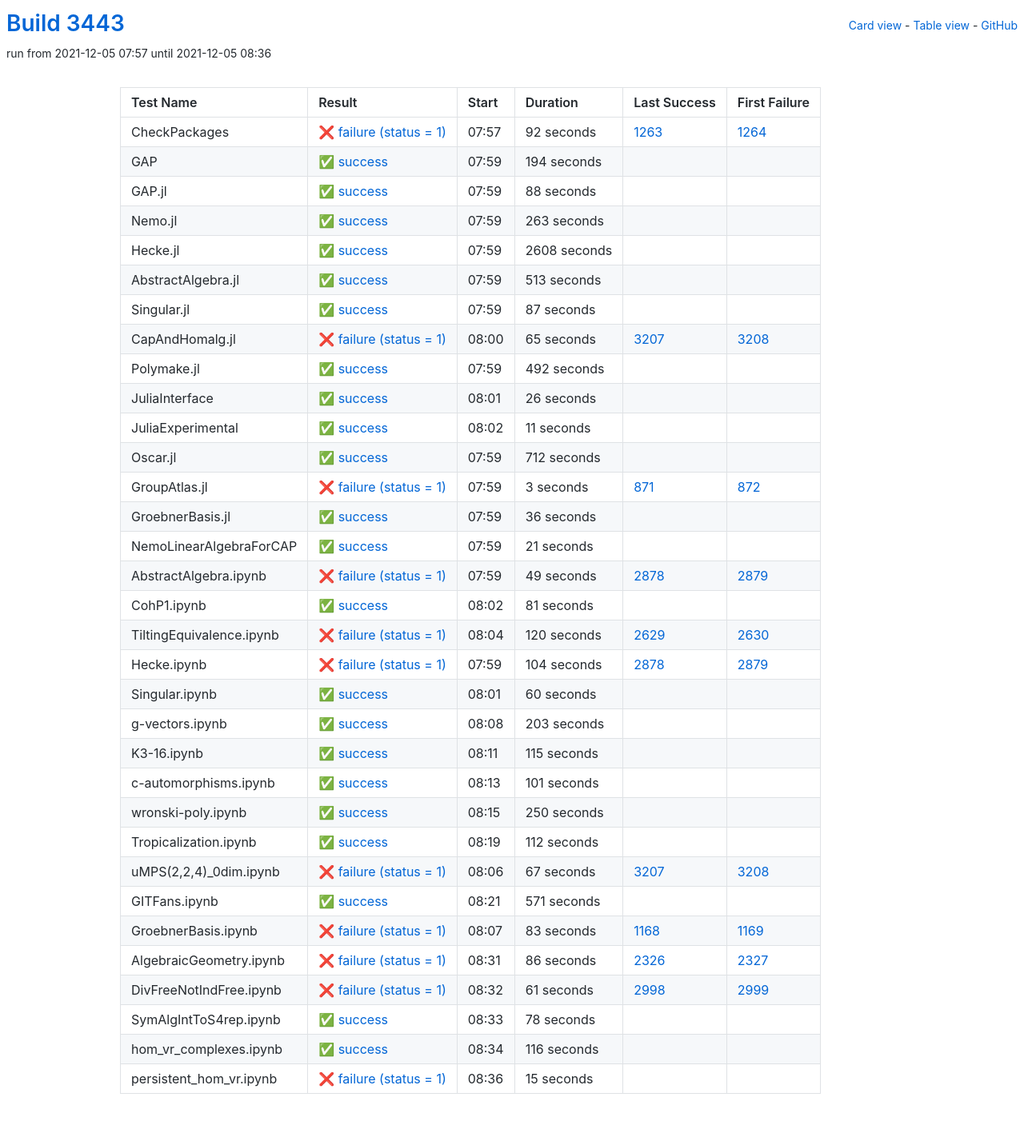
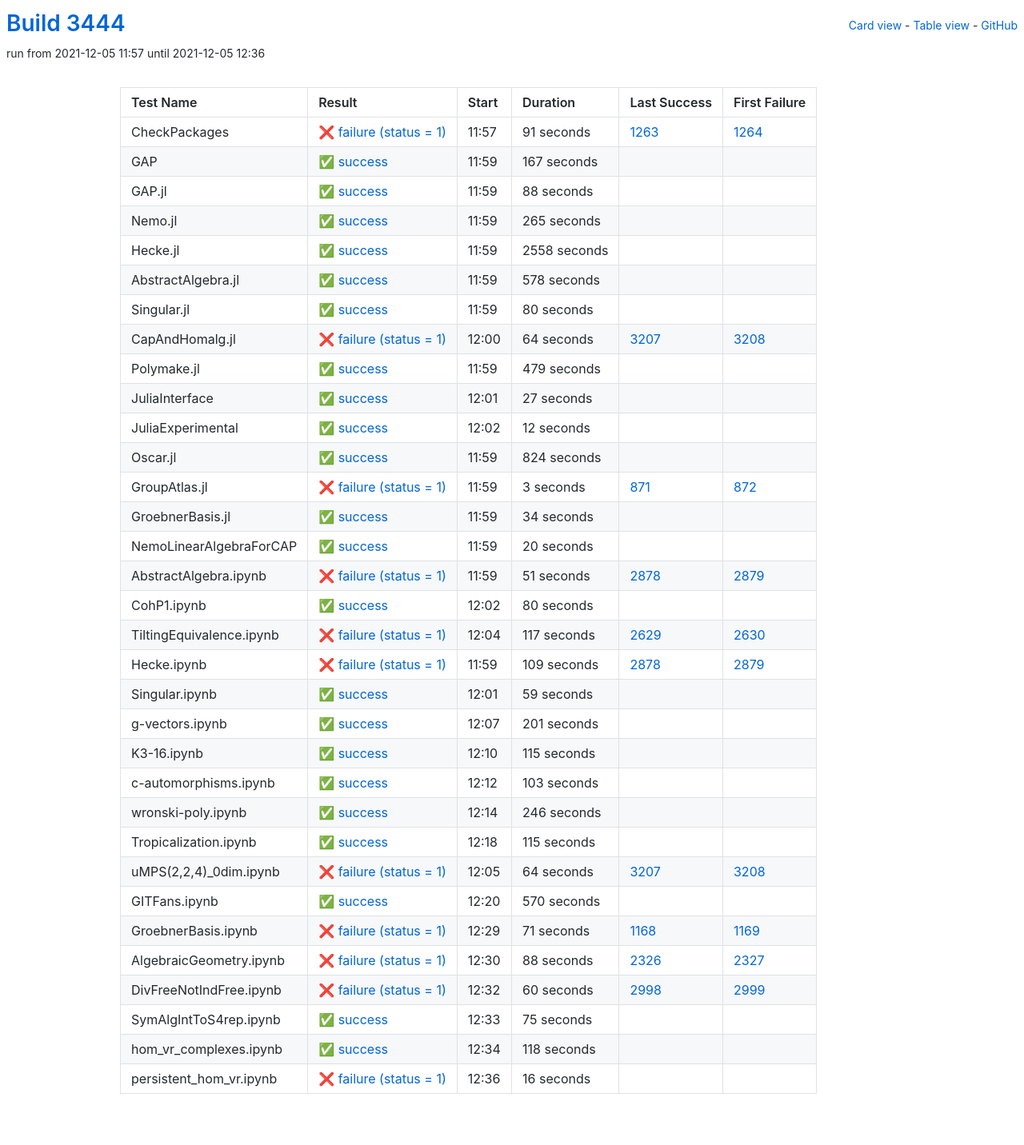
Before and after one commit to oscar-system/oscar-ci-status-stable, a Jekyll site: the page built from table.html, in a window 1280 px wide. Shown: the whole page at 80% size. Built offline with Jekyll 4.4.1, drawn with Linux system fonts in a browser that asks for light colours.

Commit message:
Build #3444

```diff
--- a/_data/ci.yml
+++ b/_data/ci.yml
@@ -1,6 +1,6 @@
 ---
-build: 3443
-build_url: https://oscarci.mathematik.uni-kl.de/job/oscar-stable/3443/
+build: 3444
+build_url: https://oscarci.mathematik.uni-kl.de/job/oscar-stable/3444/
 job: oscar-stable
 organization: oscar-system
 repo: oscar-ci-status-stable
@@ -8,32 +8,32 @@ repourl: https://github.com/oscar-system/oscar-ci-status-stable
 tests:
 - name: CheckPackages
   id: checkpackages
-  log: https://oscarci.mathematik.uni-kl.de/job/oscar-stable/3443/artifact/logs/build-3443/CheckPackages.log
-  start: 2021-12-05 07:57
+  log: https://oscarci.mathematik.uni-kl.de/job/oscar-stable/3444/artifact/logs/build-3444/CheckPackages.log
+  start: 2021-12-05 11:57
   success: false
   exitcode: 1
   status: failure
-  duration: 92
+  duration: 91
   last_success: 1263
   last_success_url: https://oscarci.mathematik.uni-kl.de/job/oscar-stable/1263/
   first_failure: 1264
   first_failure_url: https://oscarci.mathematik.uni-kl.de/job/oscar-stable/1264/
 - name: GAP
   id: gap
-  log: https://oscarci.mathematik.uni-kl.de/job/oscar-stable/3443/artifact/logs/build-3443/GAP.log
-  start: 2021-12-05 07:59
+  log: https://oscarci.mathematik.uni-kl.de/job/oscar-stable/3444/artifact/logs/build-3444/GAP.log
+  start: 2021-12-05 11:59
   success: true
   exitcode: 0
   status: success
-  duration: 194
+  duration: 167
   last_success: false
   last_success_url:
   first_failure: false
   first_failure_url:
 - name: GAP.jl
   id: gap-jl
-  log: https://oscarci.mathematik.uni-kl.de/job/oscar-stable/3443/artifact/logs/build-3443/GAP.jl.log
-  start: 2021-12-05 07:59
+  log: https://oscarci.mathematik.uni-kl.de/job/oscar-stable/3444/artifact/logs/build-3444/GAP.jl.log
+  start: 2021-12-05 11:59
   success: true
   exitcode: 0
   status: success
@@ -44,116 +44,116 @@ tests:
   first_failure_url:
 - name: Nemo.jl
   id: nemo-jl
-  log: https://oscarci.mathematik.uni-kl.de/job/oscar-stable/3443/artifact/logs/build-3443/Nemo.jl.log
-  start: 2021-12-05 07:59
+  log: https://oscarci.mathematik.uni-kl.de/job/oscar-stable/3444/artifact/logs/build-3444/Nemo.jl.log
+  start: 2021-12-05 11:59
   success: true
   exitcode: 0
   status: success
-  duration: 263
+  duration: 265
   last_success: false
   last_success_url:
   first_failure: false
   first_failure_url:
 - name: Hecke.jl
   id: hecke-jl
-  log: https://oscarci.mathematik.uni-kl.de/job/oscar-stable/3443/artifact/logs/build-3443/Hecke.jl.log
-  start: 2021-12-05 07:59
+  log: https://oscarci.mathematik.uni-kl.de/job/oscar-stable/3444/artifact/logs/build-3444/Hecke.jl.log
+  start: 2021-12-05 11:59
   success: true
   exitcode: 0
   status: success
-  duration: 2608
+  duration: 2558
   last_success: false
   last_success_url:
   first_failure: false
   first_failure_url:
 - name: AbstractAlgebra.jl
   id: abstractalgebra-jl
-  log: https://oscarci.mathematik.uni-kl.de/job/oscar-stable/3443/artifact/logs/build-3443/AbstractAlgebra.jl.log
-  start: 2021-12-05 07:59
+  log: https://oscarci.mathematik.uni-kl.de/job/oscar-stable/3444/artifact/logs/build-3444/AbstractAlgebra.jl.log
+  start: 2021-12-05 11:59
   success: true
   exitcode: 0
   status: success
-  duration: 513
+  duration: 578
   last_success: false
   last_success_url:
   first_failure: false
   first_failure_url:
 - name: Singular.jl
   id: singular-jl
-  log: https://oscarci.mathematik.uni-kl.de/job/oscar-stable/3443/artifact/logs/build-3443/Singular.jl.log
-  start: 2021-12-05 07:59
+  log: https://oscarci.mathematik.uni-kl.de/job/oscar-stable/3444/artifact/logs/build-3444/Singular.jl.log
+  start: 2021-12-05 11:59
   success: true
   exitcode: 0
   status: success
-  duration: 87
+  duration: 80
   last_success: false
   last_success_url:
   first_failure: false
   first_failure_url:
 - name: CapAndHomalg.jl
   id: capandhomalg-jl
-  log: https://oscarci.mathematik.uni-kl.de/job/oscar-stable/3443/artifact/logs/build-3443/CapAndHomalg.jl.log
-  start: 2021-12-05 08:00
+  log: https://oscarci.mathematik.uni-kl.de/job/oscar-stable/3444/artifact/logs/build-3444/CapAndHomalg.jl.log
+  start: 2021-12-05 12:00
   success: false
   exitcode: 1
   status: failure
-  duration: 65
+  duration: 64
   last_success: 3207
   last_success_url: https://oscarci.mathematik.uni-kl.de/job/oscar-stable/3207/
   first_failure: 3208
   first_failure_url: https://oscarci.mathematik.uni-kl.de/job/oscar-stable/3208/
 - name: Polymake.jl
   id: polymake-jl
-  log: https://oscarci.mathematik.uni-kl.de/job/oscar-stable/3443/artifact/logs/build-3443/Polymake.jl.log
-  start: 2021-12-05 07:59
+  log: https://oscarci.mathematik.uni-kl.de/job/oscar-stable/3444/artifact/logs/build-3444/Polymake.jl.log
+  start: 2021-12-05 11:59
   success: true
   exitcode: 0
   status: success
-  duration: 492
+  duration: 479
   last_success: false
   last_success_url:
   first_failure: false
   first_failure_url:
 - name: JuliaInterface
   id: juliainterface
-  log: https://oscarci.mathematik.uni-kl.de/job/oscar-stable/3443/artifact/logs/build-3443/JuliaInterface.log
-  start: 2021-12-05 08:01
+  log: https://oscarci.mathematik.uni-kl.de/job/oscar-stable/3444/artifact/logs/build-3444/JuliaInterface.log
+  start: 2021-12-05 12:01
   success: true
   exitcode: 0
   status: success
-  duration: 26
+  duration: 27
   last_success: false
   last_success_url:
   first_failure: false
   first_failure_url:
 - name: JuliaExperimental
   id: juliaexperimental
-  log: https://oscarci.mathematik.uni-kl.de/job/oscar-stable/3443/artifact/logs/build-3443/JuliaExperimental.log
-  start: 2021-12-05 08:02
+  log: https://oscarci.mathematik.uni-kl.de/job/oscar-stable/3444/artifact/logs/build-3444/JuliaExperimental.log
+  start: 2021-12-05 12:02
   success: true
   exitcode: 0
   status: success
-  duration: 11
+  duration: 12
   last_success: false
   last_success_url:
   first_failure: false
   first_failure_url:
 - name: Oscar.jl
   id: oscar-jl
-  log: https://oscarci.mathematik.uni-kl.de/job/oscar-stable/3443/artifact/logs/build-3443/Oscar.jl.log
-  start: 2021-12-05 07:59
+  log: https://oscarci.mathematik.uni-kl.de/job/oscar-stable/3444/artifact/logs/build-3444/Oscar.jl.log
+  start: 2021-12-05 11:59
   success: true
   exitcode: 0
   status: success
-  duration: 712
+  duration: 824
   last_success: false
   last_success_url:
   first_failure: false
   first_failure_url:
 - name: GroupAtlas.jl
   id: groupatlas-jl
-  log: https://oscarci.mathematik.uni-kl.de/job/oscar-stable/3443/artifact/logs/build-3443/GroupAtlas.jl.log
-  start: 2021-12-05 07:59
+  log: https://oscarci.mathematik.uni-kl.de/job/oscar-stable/3444/artifact/logs/build-3444/GroupAtlas.jl.log
+  start: 2021-12-05 11:59
   success: false
   exitcode: 1
   status: failure
@@ -164,104 +164,104 @@ tests:
   first_failure_url: https://oscarci.mathematik.uni-kl.de/job/oscar-stable/872/
 - name: GroebnerBasis.jl
   id: groebnerbasis-jl
-  log: https://oscarci.mathematik.uni-kl.de/job/oscar-stable/3443/artifact/logs/build-3443/GroebnerBasis.jl.log
-  start: 2021-12-05 07:59
+  log: https://oscarci.mathematik.uni-kl.de/job/oscar-stable/3444/artifact/logs/build-3444/GroebnerBasis.jl.log
+  start: 2021-12-05 11:59
   success: true
   exitcode: 0
   status: success
-  duration: 36
+  duration: 34
   last_success: false
   last_success_url:
   first_failure: false
   first_failure_url:
 - name: NemoLinearAlgebraForCAP
   id: nemolinearalgebraforcap
-  log: https://oscarci.mathematik.uni-kl.de/job/oscar-stable/3443/artifact/logs/build-3443/NemoLinearAlgebraForCAP.log
-  start: 2021-12-05 07:59
+  log: https://oscarci.mathematik.uni-kl.de/job/oscar-stable/3444/artifact/logs/build-3444/NemoLinearAlgebraForCAP.log
+  start: 2021-12-05 11:59
   success: true
   exitcode: 0
   status: success
-  duration: 21
+  duration: 20
   last_success: false
   last_success_url:
   first_failure: false
   first_failure_url:
 - name: AbstractAlgebra.ipynb
   id: abstractalgebra-ipynb
-  log: https://oscarci.mathematik.uni-kl.de/job/oscar-stable/3443/artifact/logs/build-3443/AbstractAlgebra.ipynb.log
-  start: 2021-12-05 07:59
+  log: https://oscarci.mathematik.uni-kl.de/job/oscar-stable/3444/artifact/logs/build-3444/AbstractAlgebra.ipynb.log
+  start: 2021-12-05 11:59
   success: false
   exitcode: 1
   status: failure
-  duration: 49
+  duration: 51
   last_success: 2878
   last_success_url: https://oscarci.mathematik.uni-kl.de/job/oscar-stable/2878/
   first_failure: 2879
   first_failure_url: https://oscarci.mathematik.uni-kl.de/job/oscar-stable/2879/
 - name: CohP1.ipynb
   id: cohp1-ipynb
-  log: https://oscarci.mathematik.uni-kl.de/job/oscar-stable/3443/artifact/logs/build-3443/CohP1.ipynb.log
-  start: 2021-12-05 08:02
+  log: https://oscarci.mathematik.uni-kl.de/job/oscar-stable/3444/artifact/logs/build-3444/CohP1.ipynb.log
+  start: 2021-12-05 12:02
   success: true
   exitcode: 0
   status: success
-  duration: 81
+  duration: 80
   last_success: false
   last_success_url:
   first_failure: false
   first_failure_url:
 - name: TiltingEquivalence.ipynb
   id: tiltingequivalence-ipynb
-  log: https://oscarci.mathematik.uni-kl.de/job/oscar-stable/3443/artifact/logs/build-3443/TiltingEquivalence.ipynb.log
-  start: 2021-12-05 08:04
+  log: https://oscarci.mathematik.uni-kl.de/job/oscar-stable/3444/artifact/logs/build-3444/TiltingEquivalence.ipynb.log
+  start: 2021-12-05 12:04
   success: false
   exitcode: 1
   status: failure
-  duration: 120
+  duration: 117
   last_success: 2629
   last_success_url: https://oscarci.mathematik.uni-kl.de/job/oscar-stable/2629/
   first_failure: 2630
   first_failure_url: https://oscarci.mathematik.uni-kl.de/job/oscar-stable/2630/
 - name: Hecke.ipynb
   id: hecke-ipynb
-  log: https://oscarci.mathematik.uni-kl.de/job/oscar-stable/3443/artifact/logs/build-3443/Hecke.ipynb.log
-  start: 2021-12-05 07:59
+  log: https://oscarci.mathematik.uni-kl.de/job/oscar-stable/3444/artifact/logs/build-3444/Hecke.ipynb.log
+  start: 2021-12-05 11:59
   success: false
   exitcode: 1
   status: failure
-  duration: 104
+  duration: 109
   last_success: 2878
   last_success_url: https://oscarci.mathematik.uni-kl.de/job/oscar-stable/2878/
   first_failure: 2879
   first_failure_url: https://oscarci.mathematik.uni-kl.de/job/oscar-stable/2879/
 - name: Singular.ipynb
   id: singular-ipynb
-  log: https://oscarci.mathematik.uni-kl.de/job/oscar-stable/3443/artifact/logs/build-3443/Singular.ipynb.log
-  start: 2021-12-05 08:01
+  log: https://oscarci.mathematik.uni-kl.de/job/oscar-stable/3444/artifact/logs/build-3444/Singular.ipynb.log
+  start: 2021-12-05 12:01
   success: true
   exitcode: 0
   status: success
-  duration: 60
+  duration: 59
   last_success: false
   last_success_url:
   first_failure: false
   first_failure_url:
 - name: g-vectors.ipynb
   id: g-vectors-ipynb
-  log: https://oscarci.mathematik.uni-kl.de/job/oscar-stable/3443/artifact/logs/build-3443/g-vectors.ipynb.log
-  start: 2021-12-05 08:08
+  log: https://oscarci.mathematik.uni-kl.de/job/oscar-stable/3444/artifact/logs/build-3444/g-vectors.ipynb.log
+  start: 2021-12-05 12:07
   success: true
   exitcode: 0
   status: success
-  duration: 203
+  duration: 201
   last_success: false
   last_success_url:
   first_failure: false
   first_failure_url:
 - name: K3-16.ipynb
   id: k3-16-ipynb
-  log: https://oscarci.mathematik.uni-kl.de/job/oscar-stable/3443/artifact/logs/build-3443/K3-16.ipynb.log
-  start: 2021-12-05 08:11
+  log: https://oscarci.mathematik.uni-kl.de/job/oscar-stable/3444/artifact/logs/build-3444/K3-16.ipynb.log
+  start: 2021-12-05 12:10
   success: true
   exitcode: 0
   status: success
@@ -272,132 +272,132 @@ tests:
   first_failure_url:
 - name: c-automorphisms.ipynb
   id: c-automorphisms-ipynb
-  log: https://oscarci.mathematik.uni-kl.de/job/oscar-stable/3443/artifact/logs/build-3443/c-automorphisms.ipynb.log
-  start: 2021-12-05 08:13
+  log: https://oscarci.mathematik.uni-kl.de/job/oscar-stable/3444/artifact/logs/build-3444/c-automorphisms.ipynb.log
+  start: 2021-12-05 12:12
   success: true
   exitcode: 0
   status: success
-  duration: 101
+  duration: 103
   last_success: false
   last_success_url:
   first_failure: false
   first_failure_url:
 - name: wronski-poly.ipynb
   id: wronski-poly-ipynb
-  log: https://oscarci.mathematik.uni-kl.de/job/oscar-stable/3443/artifact/logs/build-3443/wronski-poly.ipynb.log
-  start: 2021-12-05 08:15
+  log: https://oscarci.mathematik.uni-kl.de/job/oscar-stable/3444/artifact/logs/build-3444/wronski-poly.ipynb.log
+  start: 2021-12-05 12:14
   success: true
   exitcode: 0
   status: success
-  duration: 250
+  duration: 246
   last_success: false
   last_success_url:
   first_failure: false
   first_failure_url:
 - name: Tropicalization.ipynb
   id: tropicalization-ipynb
-  log: https://oscarci.mathematik.uni-kl.de/job/oscar-stable/3443/artifact/logs/build-3443/Tropicalization.ipynb.log
-  start: 2021-12-05 08:19
+  log: https://oscarci.mathematik.uni-kl.de/job/oscar-stable/3444/artifact/logs/build-3444/Tropicalization.ipynb.log
+  start: 2021-12-05 12:18
   success: true
   exitcode: 0
   status: success
-  duration: 112
+  duration: 115
   last_success: false
   last_success_url:
   first_failure: false
   first_failure_url:
 - name: uMPS(2,2,4)_0dim.ipynb
   id: umps-2-2-4-0dim-ipynb
-  log: https://oscarci.mathematik.uni-kl.de/job/oscar-stable/3443/artifact/logs/build-3443/uMPS-2-2-4-_0dim.ipynb.log
-  start: 2021-12-05 08:06
+  log: https://oscarci.mathematik.uni-kl.de/job/oscar-stable/3444/artifact/logs/build-3444/uMPS-2-2-4-_0dim.ipynb.log
+  start: 2021-12-05 12:05
   success: false
   exitcode: 1
   status: failure
-  duration: 67
+  duration: 64
   last_success: 3207
   last_success_url: https://oscarci.mathematik.uni-kl.de/job/oscar-stable/3207/
   first_failure: 3208
   first_failure_url: https://oscarci.mathematik.uni-kl.de/job/oscar-stable/3208/
 - name: GITFans.ipynb
   id: gitfans-ipynb
-  log: https://oscarci.mathematik.uni-kl.de/job/oscar-stable/3443/artifact/logs/build-3443/GITFans.ipynb.log
-  start: 2021-12-05 08:21
+  log: https://oscarci.mathematik.uni-kl.de/job/oscar-stable/3444/artifact/logs/build-3444/GITFans.ipynb.log
+  start: 2021-12-05 12:20
   success: true
   exitcode: 0
   status: success
-  duration: 571
+  duration: 570
   last_success: false
   last_success_url:
   first_failure: false
   first_failure_url:
 - name: GroebnerBasis.ipynb
   id: groebnerbasis-ipynb
-  log: https://oscarci.mathematik.uni-kl.de/job/oscar-stable/3443/artifact/logs/build-3443/GroebnerBasis.ipynb.log
-  start: 2021-12-05 08:07
+  log: https://oscarci.mathematik.uni-kl.de/job/oscar-stable/3444/artifact/logs/build-3444/GroebnerBasis.ipynb.log
+  start: 2021-12-05 12:29
   success: false
   exitcode: 1
   status: failure
-  duration: 83
+  duration: 71
   last_success: 1168
   last_success_url: https://oscarci.mathematik.uni-kl.de/job/oscar-stable/1168/
   first_failure: 1169
   first_failure_url: https://oscarci.mathematik.uni-kl.de/job/oscar-stable/1169/
 - name: AlgebraicGeometry.ipynb
   id: algebraicgeometry-ipynb
-  log: https://oscarci.mathematik.uni-kl.de/job/oscar-stable/3443/artifact/logs/build-3443/AlgebraicGeometry.ipynb.log
-  start: 2021-12-05 08:31
+  log: https://oscarci.mathematik.uni-kl.de/job/oscar-stable/3444/artifact/logs/build-3444/AlgebraicGeometry.ipynb.log
+  start: 2021-12-05 12:30
   success: false
   exitcode: 1
   status: failure
-  duration: 86
+  duration: 88
   last_success: 2326
   last_success_url: https://oscarci.mathematik.uni-kl.de/job/oscar-stable/2326/
   first_failure: 2327
   first_failure_url: https://oscarci.mathematik.uni-kl.de/job/oscar-stable/2327/
 - name: DivFreeNotIndFree.ipynb
   id: divfreenotindfree-ipynb
-  log: https://oscarci.mathematik.uni-kl.de/job/oscar-stable/3443/artifact/logs/build-3443/DivFreeNotIndFree.ipynb.log
-  start: 2021-12-05 08:32
+  log: https://oscarci.mathematik.uni-kl.de/job/oscar-stable/3444/artifact/logs/build-3444/DivFreeNotIndFree.ipynb.log
+  start: 2021-12-05 12:32
   success: false
   exitcode: 1
   status: failure
-  duration: 61
+  duration: 60
   last_success: 2998
   last_success_url: https://oscarci.mathematik.uni-kl.de/job/oscar-stable/2998/
   first_failure: 2999
   first_failure_url: https://oscarci.mathematik.uni-kl.de/job/oscar-stable/2999/
 - name: SymAlgIntToS4rep.ipynb
   id: symalginttos4rep-ipynb
-  log: https://oscarci.mathematik.uni-kl.de/job/oscar-stable/3443/artifact/logs/build-3443/SymAlgIntToS4rep.ipynb.log
-  start: 2021-12-05 08:33
+  log: https://oscarci.mathematik.uni-kl.de/job/oscar-stable/3444/artifact/logs/build-3444/SymAlgIntToS4rep.ipynb.log
+  start: 2021-12-05 12:33
   success: true
   exitcode: 0
   status: success
-  duration: 78
+  duration: 75
   last_success: false
   last_success_url:
   first_failure: false
   first_failure_url:
 - name: hom_vr_complexes.ipynb
   id: hom-vr-complexes-ipynb
-  log: https://oscarci.mathematik.uni-kl.de/job/oscar-stable/3443/artifact/logs/build-3443/hom_vr_complexes.ipynb.log
-  start: 2021-12-05 08:34
+  log: https://oscarci.mathematik.uni-kl.de/job/oscar-stable/3444/artifact/logs/build-3444/hom_vr_complexes.ipynb.log
+  start: 2021-12-05 12:34
   success: true
   exitcode: 0
   status: success
-  duration: 116
+  duration: 118
   last_success: false
   last_success_url:
   first_failure: false
   first_failure_url:
 - name: persistent_hom_vr.ipynb
   id: persistent-hom-vr-ipynb
-  log: https://oscarci.mathematik.uni-kl.de/job/oscar-stable/3443/artifact/logs/build-3443/persistent_hom_vr.ipynb.log
-  start: 2021-12-05 08:36
+  log: https://oscarci.mathematik.uni-kl.de/job/oscar-stable/3444/artifact/logs/build-3444/persistent_hom_vr.ipynb.log
+  start: 2021-12-05 12:36
   success: false
   exitcode: 1
   status: failure
-  duration: 15
+  duration: 16
   last_success: false
   last_success_url:
   first_failure: false
```
Also changed, not shown: README.md.
